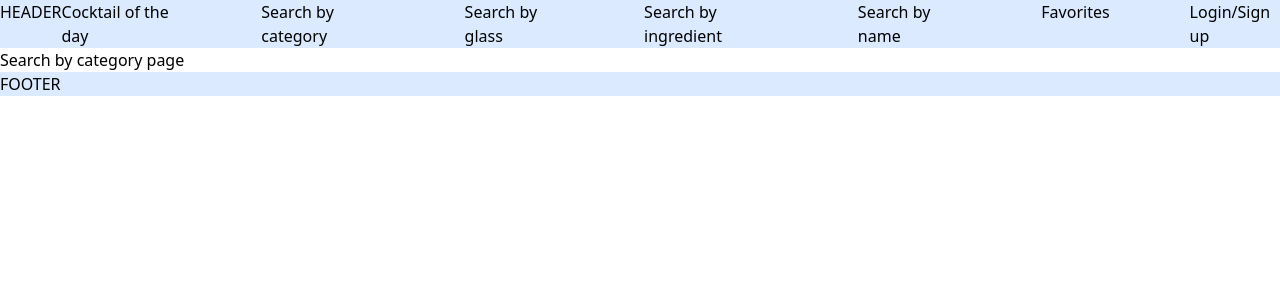
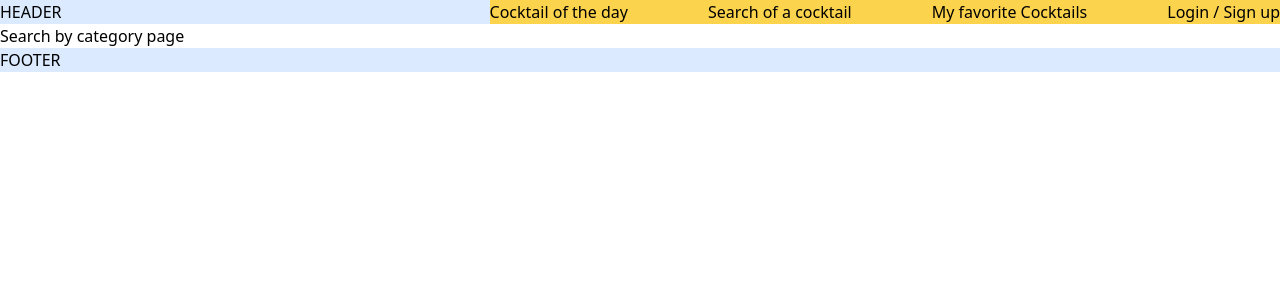
Before and after one commit to elsa-wanderlust/cocktails, a Next.js app: page /searchByCategory in a window 1280 px wide. Shown: the top 300 px of the page. Built offline with nearby package versions, Linux system fonts and the light colour scheme.

Commit message:
top menu set up

```diff
--- a/src/components/Header.tsx
+++ b/src/components/Header.tsx
@@ -1,4 +1,4 @@
-import TopMenu from "./TopMenu";
+import TopMenu from "./TopMenu/TopMenu";
 
 const Header = () => {
   return (
--- a/src/components/TopMenu.tsx
+++ /dev/null
@@ -1,20 +0,0 @@
-"use client";
-import Link from "next/link";
-
-const TopMenu = () => {
-  return (
-    <div className="flex gap-20">
-      <Link href="/">Cocktail of the day</Link>
-
-      <Link href="/searchByCategory">Search by category</Link>
-      <Link href="/searchByGlass">Search by glass</Link>
-      <Link href="/searchByIngredient">Search by ingredient</Link>
-      <Link href="/searchByName">Search by name</Link>
-
-      <p>Favorites</p>
-      <p>Login/Sign up</p>
-    </div>
-  );
-};
-
-export default TopMenu;
--- /dev/null
+++ b/src/components/TopMenu/TopMenu.tsx
@@ -0,0 +1,25 @@
+"use client";
+import Link from "next/link";
+// import { useState } from "react";
+import TopMenuData from "@/data/topMenuData";
+import TopMenuTitle from "./TopMenuTitle";
+
+const TopMenu = () => {
+  // console.log(TopMenuData);
+  return (
+    <div className="flex gap-20 bg-amber-300">
+      {TopMenuData.map((item) => {
+        return (
+          <TopMenuTitle
+            key={item.section}
+            info={item}
+            // dropMenuVisible={dropMenuVisible}
+            // setdropMenuVisible={setdropMenuVisible}
+          />
+        );
+      })}
+    </div>
+  );
+};
+
+export default TopMenu;
--- /dev/null
+++ b/src/components/TopMenu/TopMenuSecondaryTitle.tsx
@@ -0,0 +1,5 @@
+const TopMenuSecondaryTitle = () => {
+  return <div></div>;
+};
+
+export default TopMenuSecondaryTitle;
--- /dev/null
+++ b/src/components/TopMenu/TopMenuTitle.tsx
@@ -0,0 +1,62 @@
+import Link from "next/link";
+import { useState } from "react";
+import TopMenuSecondaryTitle from "./TopMenuSecondaryTitle";
+import {
+  Dropdown,
+  DropdownTrigger,
+  DropdownMenu,
+  DropdownItem,
+  Button,
+} from "@nextui-org/react";
+
+type OneMenuTitle = {
+  info: {
+    section: string;
+    url?: string;
+    elements?: {
+      subSection?: string;
+      url?: string;
+    }[];
+  };
+};
+
+const TopMenuTitle = ({ info }: OneMenuTitle) => {
+  const [dropMenuVisible, setdropMenuVisible] = useState(false);
+
+  const openCloseMenu = () => {
+    console.log("clicked");
+    setdropMenuVisible(!dropMenuVisible);
+  };
+
+  const closeMenu = () => {
+    console.log("@@close menu called");
+    if (dropMenuVisible) {
+      console.log("@@close menu called2");
+      setdropMenuVisible(false);
+    }
+  };
+
+  return info.url ? (
+    <Link href={info.url} onClick={closeMenu}>
+      {info.section}
+    </Link>
+  ) : (
+    <div>
+      <p onClick={openCloseMenu}>{info.section}</p>
+      {dropMenuVisible &&
+        info.elements &&
+        info.elements.map((item) => {
+          return (
+            item.url &&
+            item.subSection && (
+              <Link key={item.subSection} href={item.url} onClick={closeMenu}>
+                {item.subSection}
+              </Link>
+            )
+          );
+        })}
+    </div>
+  );
+};
+
+export default TopMenuTitle;
```
Also changed, not shown: package.json (+7 -5 lines), 1 other file (tests, documents, lock files or other folders).
